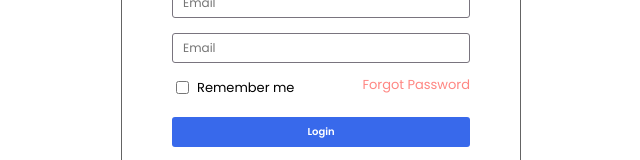
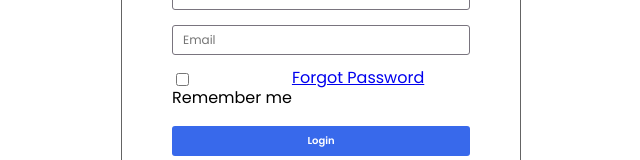
Before and after one commit to tlhalesebaeng/auth-template-frontend, a React (Vite) app in the folder frontend/: page / in a window 1280 px wide. Shown: the part 294-454 px from the top of the page, without its empty margins (319-959 px from the left). Built offline with nearby package versions, Linux system fonts and the light colour scheme.

Commit message:
preparing the remember me component

```diff
--- a/frontend/src/components/auth-components/Auth.css
+++ b/frontend/src/components/auth-components/Auth.css
@@ -65,27 +65,6 @@
     outline: none;
 }
 
-.remeber-me-container {
-    justify-content: space-between;
-}
-
-.remeber-me-container a {
-    font-size: 13px;
-    color: #ff8682;
-    text-decoration: none;
-}
-
-.remeber-me-container div {
-    display: flex;
-    align-items: center;
-    flex-direction: row;
-}
-
-.remeber-me-container div p {
-    font-size: 13px;
-    margin-left: 5px;
-}
-
 .btn {
     height: 30px;
     width: 100%;
--- a/frontend/src/components/auth-components/RememberMe.css
+++ b/frontend/src/components/auth-components/RememberMe.css
@@ -0,0 +1,20 @@
+.remeber-me-container {
+    justify-content: space-between;
+}
+
+.remeber-me-container a {
+    font-size: 13px;
+    color: #ff8682;
+    text-decoration: none;
+}
+
+.remeber-me-container div {
+    display: flex;
+    align-items: center;
+    flex-direction: row;
+}
+
+.remeber-me-container div p {
+    font-size: 13px;
+    margin-left: 5px;
+}
```
Also changed, not shown: frontend/src/components/auth-components/RememberMe.jsx (+10 -2 lines).
